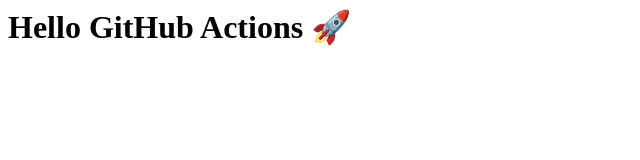
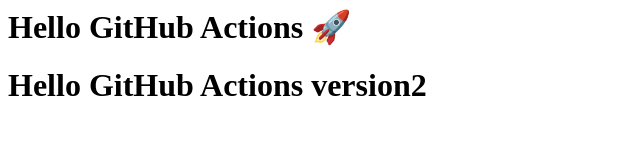
Before and after one commit to r-hadigol/my-website, a plain HTML site: page index.html in a window 1280 px wide. Shown: the whole page, without its empty margins (0-640 px from the left). Drawn offline with Linux system fonts and the light colour scheme.

Commit message:
Update index.html

```diff
--- a/index.html
+++ b/index.html
@@ -1,5 +1,6 @@
 <html>
 <body>
   <h1>Hello GitHub Actions 🚀</h1>
+  <h1>Hello GitHub Actions version2 </h1>
 </body>
 </html>
```
